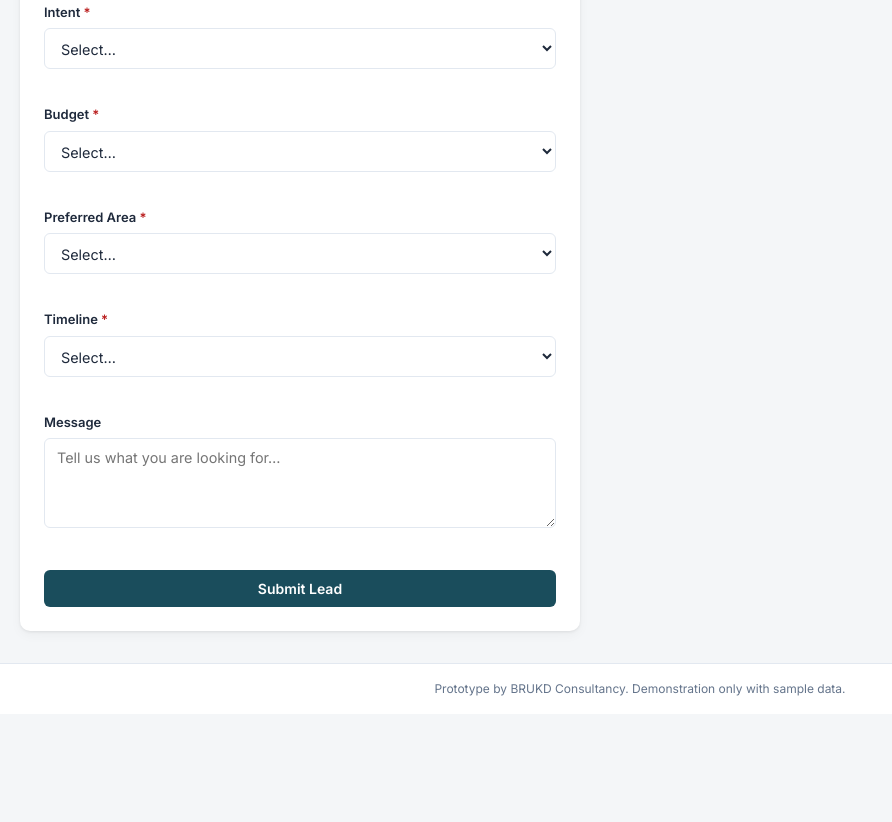
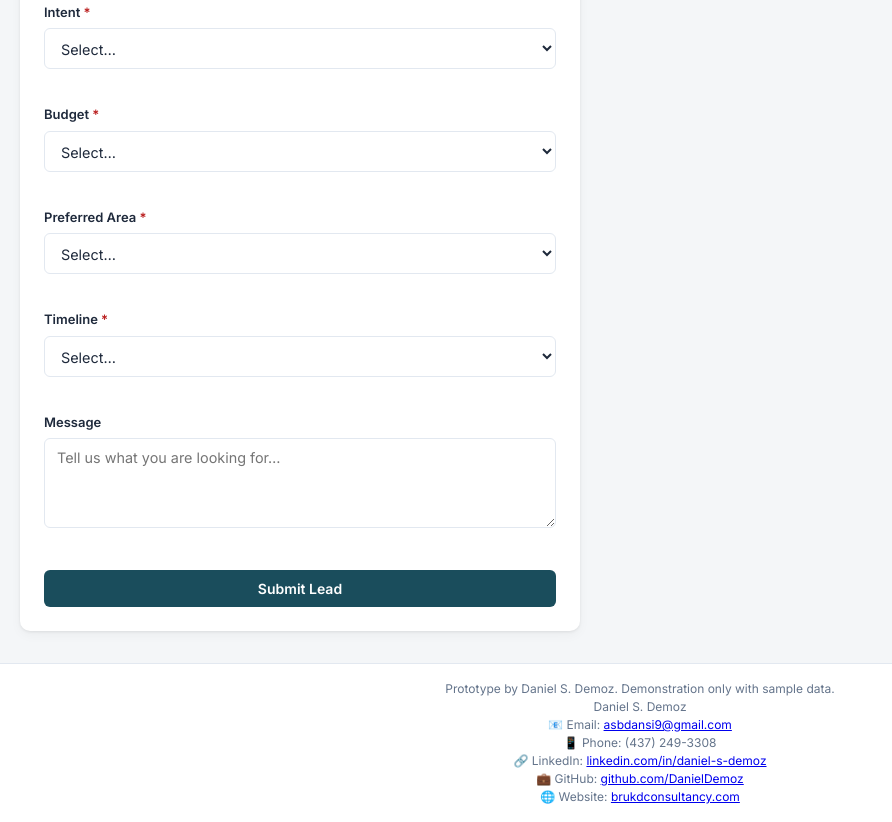
Before and after one commit to DanielDemoz/maple-grove-realty-crm, a plain HTML site: page index.html in a window 1280 px wide. Shown: the part 515-1337 px from the top of the page, without its empty margins (0-892 px from the left). Before the commit the page ends 1229 px from the top, so only its background shows below. Drawn offline with Linux system fonts and the light colour scheme.

Commit message:
Replace BRUKD branding with personal credential block

```diff
--- a/index.html
+++ b/index.html
@@ -26,7 +26,13 @@
   </main>
 
   <footer class="site-footer">
-    <p>Prototype by BRUKD Consultancy. Demonstration only with sample data.</p>
+    <p>Prototype by Daniel S. Demoz. Demonstration only with sample data.</p>
+    <p>Daniel S. Demoz</p>
+    <p>📧 Email: <a href="mailto:asbdansi9@gmail.com">asbdansi9@gmail.com</a></p>
+    <p>📱 Phone: (437) 249-3308</p>
+    <p>🔗 LinkedIn: <a href="https://linkedin.com/in/daniel-s-demoz">linkedin.com/in/daniel-s-demoz</a></p>
+    <p>💼 GitHub: <a href="https://github.com/DanielDemoz">github.com/DanielDemoz</a></p>
+    <p>🌐 Website: <a href="https://brukdconsultancy.com">brukdconsultancy.com</a></p>
   </footer>
 
   <script src="js/data.js"></script>
```
